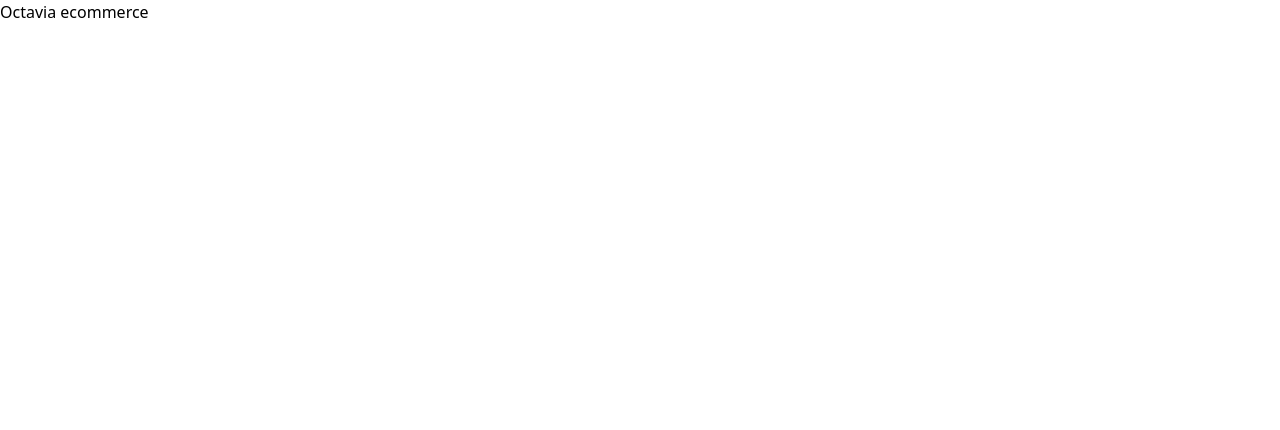
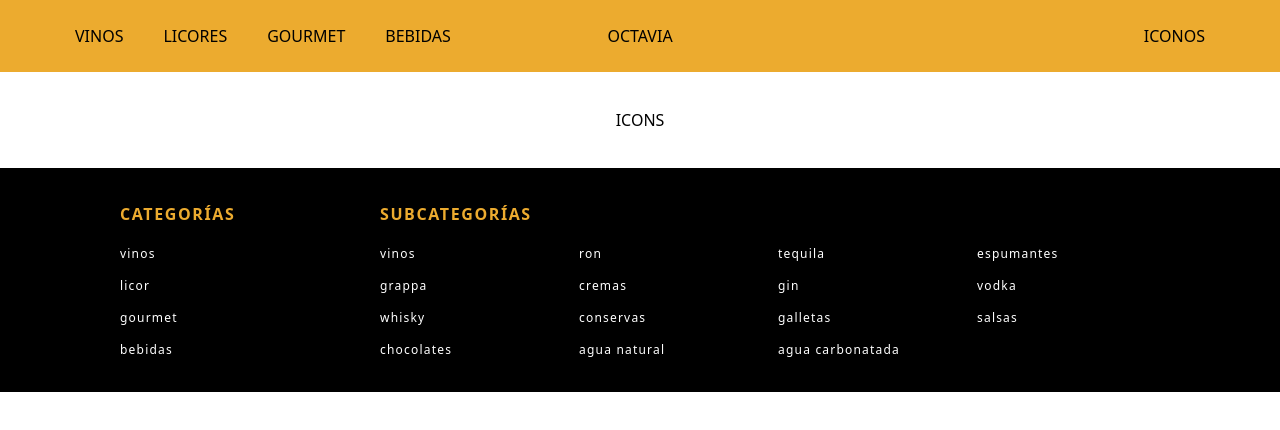
Before and after one commit to spartan-dev/ocatvia, a Gatsby site: page / in a window 1280 px wide. Built offline with nearby package versions, Linux system fonts and the light colour scheme; Gatsby itself is replaced by a stand-in of ours.

Commit message:
Feature: layout

```diff
--- /dev/null
+++ b/src/components/layout/footer.js
@@ -0,0 +1,40 @@
+import React from "react"
+
+const categories = ["vinos", "licor", "gourmet", "bebidas"]
+const subcategories = ["vinos", "ron", "tequila", "espumantes", "grappa", "cremas", "gin", "vodka", "whisky", "conservas", "galletas", "salsas", "chocolates", "agua natural", "agua carbonatada"]
+
+const Footer = () => {
+  return (
+    <section>
+      <div className="h-24 flex justify-center items-center">
+        ICONS
+      </div>
+      <div className="bg-black text-white">
+        <div className="container md:h-56 mx-auto flex flex-row justify-evenly items-start lg:items-center py-8 md:py-6 lg:py-0 ">
+          <div className="sm:w-1/4 md:w-1/5 lg:w-1/6">
+            <p className="tracking-widest text-yellow font-bold mb-5 text-sm lg:text-base">
+              CATEGORÍAS
+            </p>
+            <ul className="grid grid-cols-1 gap-4 text-xs font-light">
+              {categories.map((item, index) => (
+                <li key={index} className="tracking-widest">{item}</li>
+              ))}
+            </ul>
+          </div>
+          <div className="sm:w-3/4 md:w-4/5 lg:w-4/6">
+            <p className="tracking-widest text-yellow font-bold mb-5 text-sm lg:text-base">
+              SUBCATEGORÍAS
+            </p>
+            <ul className="grid lg:grid-cols-1 sm:grid-cols-3 lg:grid-cols-4 gap-4 text-xs font-light">
+              {subcategories.map((item, index) => (
+                <li key={index} className="tracking-widest">{item}</li>
+              ))}
+            </ul>
+          </div>
+        </div>
+      </div>
+    </section>
+  )
+}
+
+export default Footer
--- /dev/null
+++ b/src/components/layout/index.js
@@ -0,0 +1,18 @@
+import React from "react"
+
+import Footer from './footer'
+import Navbar from './navbar'
+
+const Layout = ({ children }) => {
+  return (
+    <div>
+      <Navbar />
+      <main>
+        {children}
+      </main>
+      <Footer />
+    </div>
+  )
+}
+
+export default Layout
--- /dev/null
+++ b/src/components/layout/navbar.js
@@ -0,0 +1,79 @@
+import React, { useState } from "react"
+
+const menu = [{
+  name: "vinos",
+  categories: ["tequila1", "ron", "crema", "grappa", "vodka", "gin", "whisky"]
+}, {
+  name: "licores",
+  categories: ["tequila2", "ron", "crema", "grappa", "vodka", "gin", "whisky"]
+}, {
+  name: "gourmet",
+  categories: ["tequila3", "ron", "crema", "grappa", "vodka", "gin", "whisky"]
+}, {
+  name: "bebidas",
+  categories: ["tequila4", "ron", "crema", "grappa", "vodka", "gin", "whisky"]
+}]
+
+const Navbar = () => {
+  const [activeNav, setActiveNav] = useState(false)
+  const [submenu, setSubmenu] = useState([])
+  const [activeTab, setActiveTab] = useState(null)
+
+  return (
+    <section onMouseLeave={() => {
+      setActiveNav(false)
+      setSubmenu([])
+      setActiveTab(null)
+    }}>
+      <div className="relative bg-yellow uppercase font-medium">
+        <div className="container flex items-center">
+          <ul className="w-1/3 hidden lg:flex">
+            {menu.map((item, index) => (
+              <li key={index}>
+                <a className={`block py-6 lg:px-3 xl:px-5 hover:bg-smoke ${index === activeTab && "bg-smoke"}`}
+                  onMouseOver={() => {
+                    setActiveNav(true)
+                    setSubmenu(item.categories)
+                    setActiveTab(index)
+                  }}>
+                  {item.name}
+                </a>
+              </li>
+            ))}
+          </ul>
+          <div className="flex w-1/3 lg:hidden">
+            hamburguesa
+        </div>
+          <div className="flex justify-center w-1/3">
+            OCTAVIA
+        </div>
+          <div className="flex justify-end pr-5 w-1/3 py-6">
+            iconos
+        </div>
+        </div>
+      </div>
+      {
+        activeNav &&
+        <div className="absolute right-0 w-full flex items-center bg-beige font-medium">
+          <ul className="container flex">
+            {submenu.map((item, index) => (
+              <li key={index}>
+                <button onClick={() => {
+                  setActiveNav(false)
+                  setSubmenu([])
+                  setActiveTab(null)
+                }} className="focus:outline-none">
+                  <a className="block py-6 lg:px-3 xl:px-5 uppercase hover:text-yellow focus:text-yellow">
+                    {item}
+                  </a>
+                </button>
+              </li>
+            ))}
+          </ul>
+        </div>
+      }
+    </section >
+  )
+}
+
+export default Navbar
--- a/src/pages/index.js
+++ b/src/pages/index.js
@@ -1,10 +1,11 @@
-import * as React from "react"
+import React from "react"
+import Layout from '../components/layout'
 
 const Index = () => {
   return (
-    <main>
-      <p> Octavia ecommerce</p>
-    </main>
+    <div>
+      <Layout />
+    </div>
   )
 }
 
--- /dev/null
+++ b/src/tailwind-plugins/containers.js
@@ -0,0 +1,23 @@
+module.exports = function ({ theme, addUtilities }) {
+  addUtilities({
+    '.container': {
+      marginLeft: "auto",
+      marginRight: "auto",
+      '@media (min-width: 1280px)': {
+        maxWidth: '1170px'
+      },
+      '@media (min-width: 1024px) and (max-width: 1279px)': {
+        maxWidth: '970px'
+      },
+      '@media (min-width: 768px) and (max-width: 1023px)': {
+        maxWidth: '670px'
+      },
+      '@media (min-width: 426px) and (max-width: 767px)': {
+        maxWidth: '570px'
+      },
+      '@media (max-width: 425px)': {
+        maxWidth: '320px'
+      }
+    }
+  });
+};
--- a/tailwind.config.js
+++ b/tailwind.config.js
@@ -7,8 +7,9 @@ module.exports = {
     extend: {
       colors: {
         white: "#FFFFFF",
-        smoke: "#FEFEFD",
+        ivory: "#FEFEFD",
         beige: "#EDE8DC",
+        smoke: "rgba(0,0,0,0.5)",
         black: "#000000",
         navbar: "#121212",
         text: "#333433",
@@ -26,6 +27,6 @@ module.exports = {
     backgroundColor: ["responsive", "hover", "focus", "active"]
   },
   plugins: [
-    // plugin(require('./src/tailwind-plugins/typography'))
+    plugin(require('./src/tailwind-plugins/containers'))
   ],
 };
```
